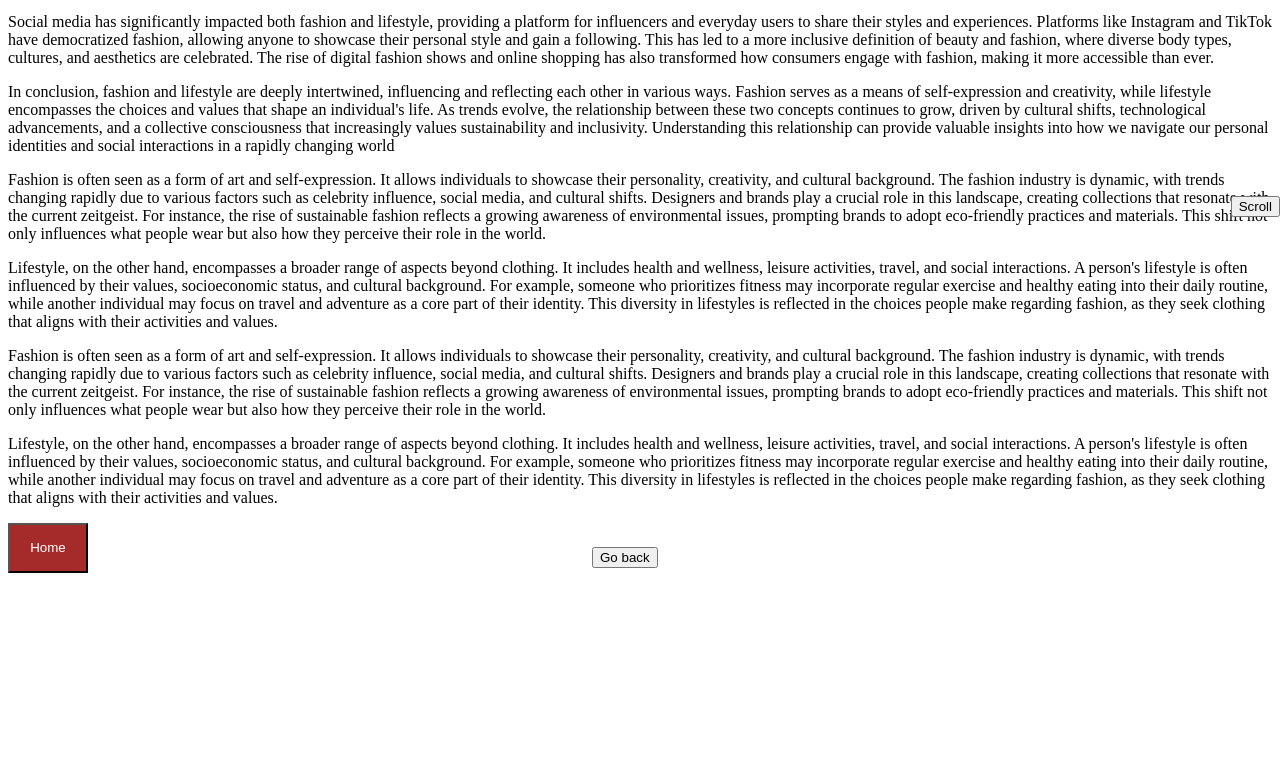
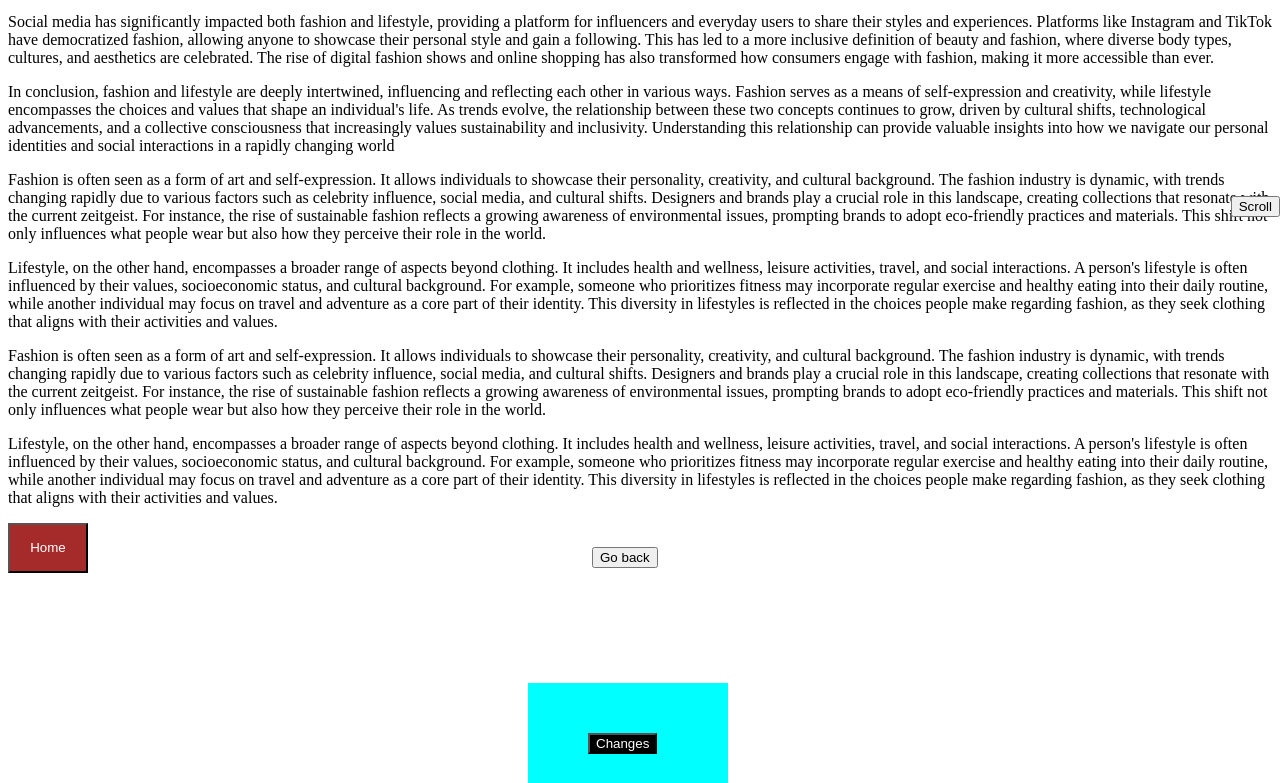
Before and after one commit to harshitajethani23/position-repository, a plain HTML site: page index.html in a window 1280 px wide. Shown: the part 403-1186 px from the top of the page. Before the commit the page ends 984 px from the top, so only its background shows below. Drawn offline with Linux system fonts and the light colour scheme.

Commit message:
absolute position added

```diff
--- a/index.html
+++ b/index.html
@@ -36,6 +36,22 @@
         position:fixed;
         right:0;
         bottom:180px;
+    }
+    .container {
+        position:relative;
+        height:100px;
+        width:200px;
+        background-color: aqua;
+        top:110px;
+        bottom:10px;
+        left:520px;
+    }
+    .btn-3 {
+        position:absolute;
+        background-color:black;
+        color:#ffffff;
+        top:50px;
+        left:60px;
     }
 </style>
 
@@ -112,6 +128,8 @@
         <button class="btn">Home</button>
         <button class="btn-1">Go back</button>
         <button class="btn-2">Scroll</button>
+        <div class="container">
+            <button class="btn-3">Changes</button>
+        </div>
 </body>
-
 </html>
```
